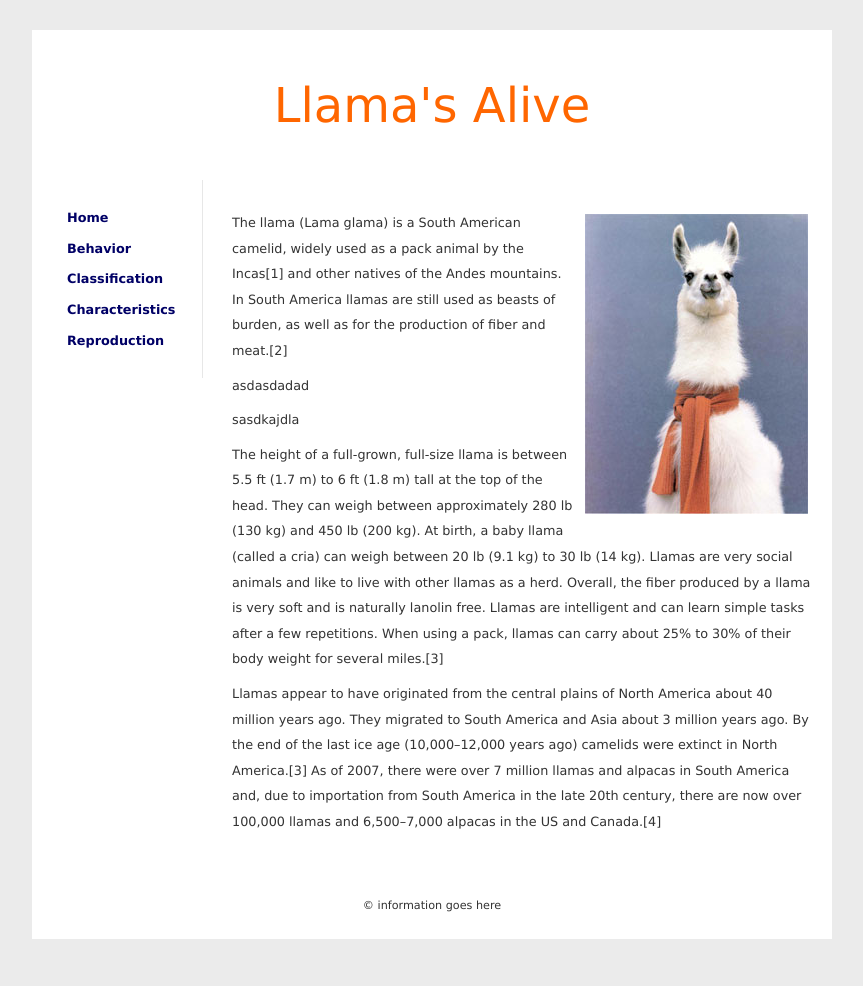
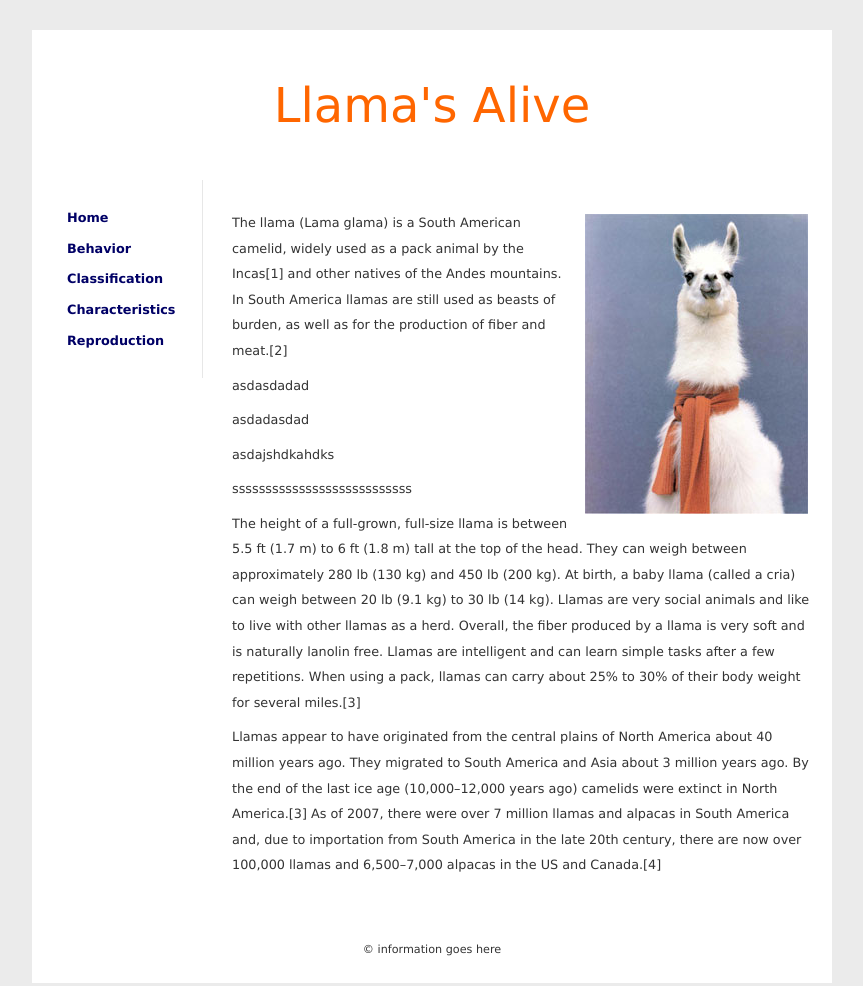
Before and after one commit to Mikkeu/llammas, a plain HTML site: page index.html in a window 1280 px wide. Shown: the whole page, without its empty margins (208-1071 px from the left). Drawn offline with Linux system fonts and the light colour scheme.

Commit message:
add para

```diff
--- a/index.html
+++ b/index.html
@@ -25,8 +25,15 @@
       <p><img src="images/llama01.jpg" alt="llama" width="223" height="300" class="alignright" >The llama (Lama glama) is a South American camelid, widely used as a pack animal by the Incas[1] and other natives of the Andes mountains. In South America llamas are still used as beasts of burden, as well as for the production of fiber and meat.[2]</p>
       <p>
           asdasdadad
-      </p><p>
-          sasdkajdla
+      </p>
+      <p>
+          asdadasdad
+      </p>
+      <p>
+          asdajshdkahdks
+      </p>
+      <p>
+          sssssssssssssssssssssssssss
       </p>
         <p>The height of a full-grown, full-size llama is between 5.5 ft (1.7 m) to 6 ft (1.8 m) tall at the top of the head. They can weigh between approximately 280 lb (130 kg) and 450 lb (200 kg). At birth, a baby llama (called a cria) can weigh between 20 lb (9.1 kg) to 30 lb (14 kg). Llamas are very social animals and like to live with other llamas as a herd. Overall, the fiber produced by a llama is very soft and is naturally lanolin free. Llamas are intelligent and can learn simple tasks after a few repetitions. When using a pack, llamas can carry about 25% to 30% of their body weight for several miles.[3]</p>
         <p>Llamas appear to have originated from the central plains of North America about 40 million years ago. They migrated to South America and Asia about 3 million years ago. By the end of the last ice age (10,000–12,000 years ago) camelids were extinct in North America.[3] As of 2007, there were over 7 million llamas and alpacas in South America and, due to importation from South America in the late 20th century, there are now over 100,000 llamas and 6,500–7,000 alpacas in the US and Canada.[4]</p>
```
